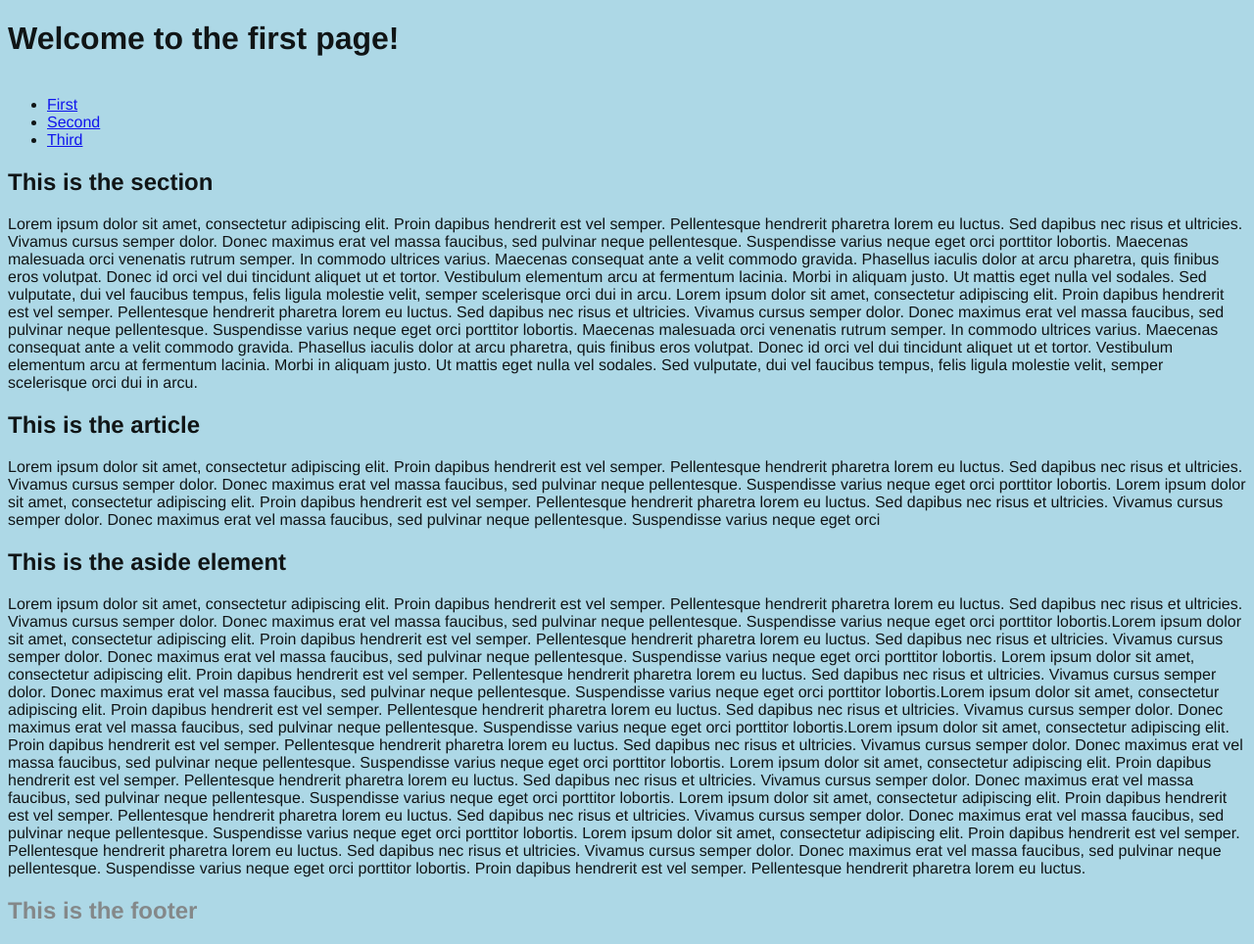
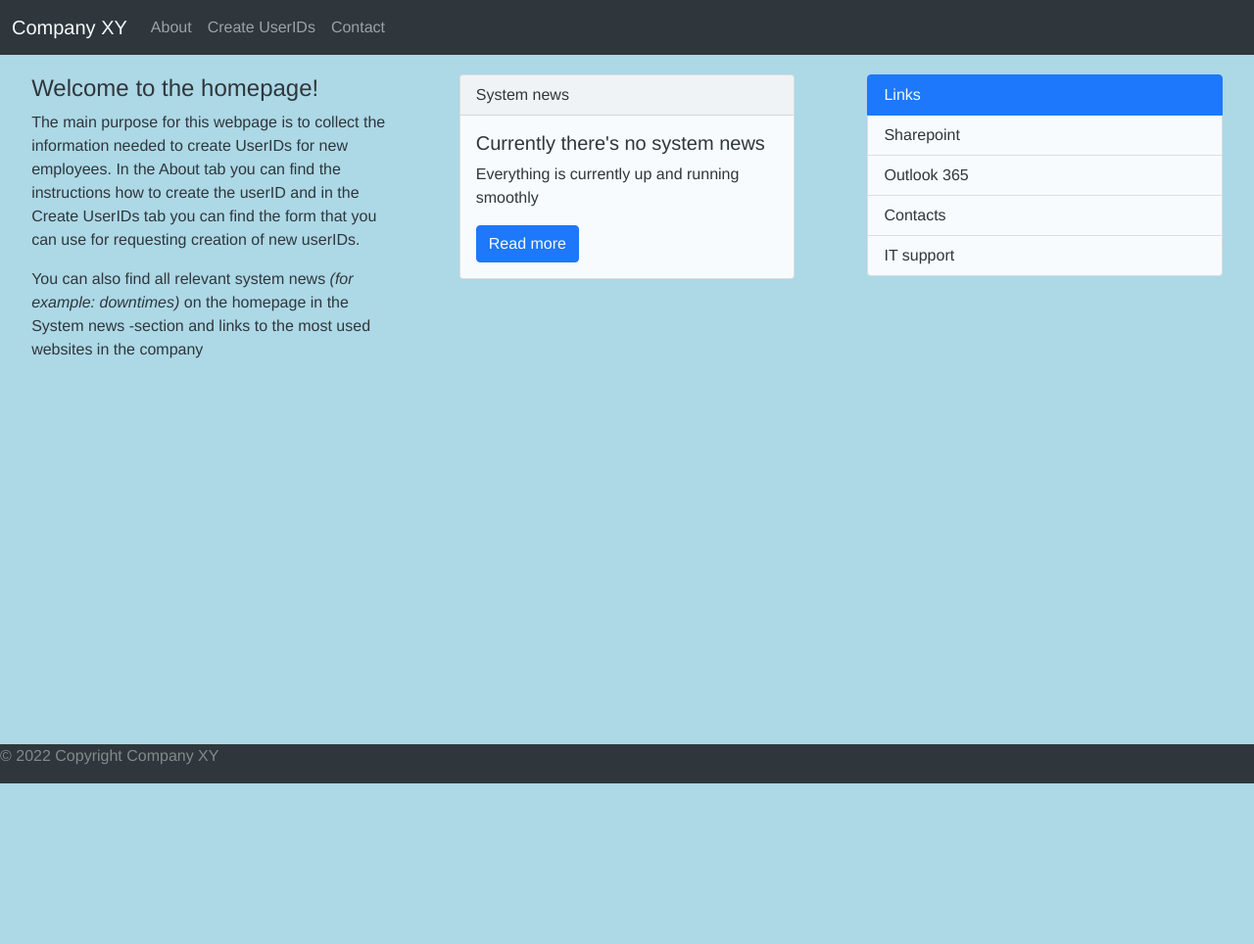
Before and after one commit to An-du/didactic-eureka, a plain HTML site: page index.html in a window 1280 px wide. Shown: the whole page at 98% size. After the commit the page ends 800 px from the top, so only its background shows below. Drawn offline with nearby package versions, Linux system fonts and the light colour scheme.

Commit message:
Update index.html

```diff
--- a/index.html
+++ b/index.html
@@ -1,105 +1,93 @@
-<!DOCTYPE html>
-<html lang="en-US">
-<head>
-		<meta charset="utf-8"/>
-		<link rel="stylesheet" href="styles.css">
-		<title>First - 06B - Coding Exercise</title>
-</head>
-<body>
-<header>
-	<h1>Welcome to the first page!</h1>
-</header>
-<nav>
-<ul>
-  <li><a href="index.html">First</a></li>
-  <li><a href="second.html">Second</a></li>
-  <li><a href="third.html">Third</a></li>
- </ul>
+<!doctype html>
+<html lang="en">
+  <head>
+    <!-- Required meta tags -->
+    <meta charset="utf-8">
+    <meta name="viewport" content="width=device-width, initial-scale=1">
+
+    <!-- Bootstrap CSS -->
+    <link href="https://cdn.jsdelivr.net/npm/bootstrap@5.0.2/dist/css/bootstrap.min.css" rel="stylesheet" integrity="sha384-EVSTQN3/azprG1Anm3QDgpJLIm9Nao0Yz1ztcQTwFspd3yD65VohhpuuCOmLASjC" crossorigin="anonymous">
+	<link href="styles.css" rel="stylesheet" />
+
+    <title>Company XY - Home</title>
+  </head>
+  <body>
+	 <nav class="navbar navbar-expand-sm navbar-dark bg-dark">
+  <div class="container-fluid">
+    <a class="navbar-brand" href="index.html">Company XY</a>
+    <button class="navbar-toggler" type="button" data-bs-toggle="collapse" data-bs-target="#mynavbar">
+      <span class="navbar-toggler-icon"></span>
+    </button>
+    <div class="collapse navbar-collapse" id="mynavbar">
+      <ul class="navbar-nav me-auto">
+        <li class="nav-item">
+          <a class="nav-link" href="about.html">About</a>
+        </li>
+		<li class="nav-item">
+          <a class="nav-link" href="userid.html">Create UserIDs</a>
+        </li>
+        <li class="nav-item">
+          <a class="nav-link" href="contact.html">Contact</a>
+        </li>
+      </ul>
+    </div>
+  </div>
 </nav>
-<section>
-	<h2>This is the section</h2>
-	<p>Lorem ipsum dolor sit amet, consectetur adipiscing elit.
-	   Proin dapibus hendrerit est vel semper. Pellentesque hendrerit pharetra lorem eu luctus.
-	   Sed dapibus nec risus et ultricies. Vivamus cursus semper dolor.
-	   Donec maximus erat vel massa faucibus, sed pulvinar neque pellentesque.
-	   Suspendisse varius neque eget orci porttitor lobortis.
-	   Maecenas malesuada orci venenatis rutrum semper.
-	   In commodo ultrices varius. Maecenas consequat ante a velit commodo gravida.
-	   Phasellus iaculis dolor at arcu pharetra, quis finibus eros volutpat.
-	   Donec id orci vel dui tincidunt aliquet ut et tortor.
-	   Vestibulum elementum arcu at fermentum lacinia. Morbi in aliquam justo.
-	   Ut mattis eget nulla vel sodales. Sed vulputate, dui vel faucibus tempus,
-	   felis ligula molestie velit, semper scelerisque orci dui in arcu.
-	   Lorem ipsum dolor sit amet, consectetur adipiscing elit.
-	   Proin dapibus hendrerit est vel semper. Pellentesque hendrerit pharetra lorem eu luctus.
-	   Sed dapibus nec risus et ultricies. Vivamus cursus semper dolor.
-	   Donec maximus erat vel massa faucibus, sed pulvinar neque pellentesque.
-	   Suspendisse varius neque eget orci porttitor lobortis.
-	   Maecenas malesuada orci venenatis rutrum semper.
-	   In commodo ultrices varius. Maecenas consequat ante a velit commodo gravida.
-	   Phasellus iaculis dolor at arcu pharetra, quis finibus eros volutpat.
-	   Donec id orci vel dui tincidunt aliquet ut et tortor.
-	   Vestibulum elementum arcu at fermentum lacinia. Morbi in aliquam justo.
-	   Ut mattis eget nulla vel sodales. Sed vulputate, dui vel faucibus tempus,
-	   felis ligula molestie velit, semper scelerisque orci dui in arcu.</p>
-</section>
-<article>
-	<h2>This is the article </h2>
-	<p>Lorem ipsum dolor sit amet, consectetur adipiscing elit.
-	   Proin dapibus hendrerit est vel semper. Pellentesque hendrerit pharetra lorem eu luctus.
-	   Sed dapibus nec risus et ultricies. Vivamus cursus semper dolor.
-	   Donec maximus erat vel massa faucibus, sed pulvinar neque pellentesque.
-	   Suspendisse varius neque eget orci porttitor lobortis.
-	   Lorem ipsum dolor sit amet, consectetur adipiscing elit.
-	   Proin dapibus hendrerit est vel semper. Pellentesque hendrerit pharetra lorem eu luctus.
-	   Sed dapibus nec risus et ultricies. Vivamus cursus semper dolor.
-	   Donec maximus erat vel massa faucibus, sed pulvinar neque pellentesque.
-	   Suspendisse varius neque eget orci</p>
-</article>
-<aside>
-	<h2>This is the aside element</h2>
-	<p>Lorem ipsum dolor sit amet, consectetur adipiscing elit.
-	   Proin dapibus hendrerit est vel semper. Pellentesque hendrerit pharetra lorem eu luctus.
-	   Sed dapibus nec risus et ultricies. Vivamus cursus semper dolor.
-	   Donec maximus erat vel massa faucibus, sed pulvinar neque pellentesque.
-	   Suspendisse varius neque eget orci porttitor lobortis.Lorem ipsum dolor sit amet, consectetur adipiscing elit.
-	   Proin dapibus hendrerit est vel semper. Pellentesque hendrerit pharetra lorem eu luctus.
-	   Sed dapibus nec risus et ultricies. Vivamus cursus semper dolor.
-	   Donec maximus erat vel massa faucibus, sed pulvinar neque pellentesque.
-	   Suspendisse varius neque eget orci porttitor lobortis.
-	   Lorem ipsum dolor sit amet, consectetur adipiscing elit.
-	   Proin dapibus hendrerit est vel semper. Pellentesque hendrerit pharetra lorem eu luctus.
-	   Sed dapibus nec risus et ultricies. Vivamus cursus semper dolor.
-	   Donec maximus erat vel massa faucibus, sed pulvinar neque pellentesque.
-	   Suspendisse varius neque eget orci porttitor lobortis.Lorem ipsum dolor sit amet, consectetur adipiscing elit.
-	   Proin dapibus hendrerit est vel semper. Pellentesque hendrerit pharetra lorem eu luctus.
-	   Sed dapibus nec risus et ultricies. Vivamus cursus semper dolor.
-	   Donec maximus erat vel massa faucibus, sed pulvinar neque pellentesque.
-	   Suspendisse varius neque eget orci porttitor lobortis.Lorem ipsum dolor sit amet, consectetur adipiscing elit.
-	   Proin dapibus hendrerit est vel semper. Pellentesque hendrerit pharetra lorem eu luctus.
-	   Sed dapibus nec risus et ultricies. Vivamus cursus semper dolor.
-	   Donec maximus erat vel massa faucibus, sed pulvinar neque pellentesque.
-	   Suspendisse varius neque eget orci porttitor lobortis.
-	   Lorem ipsum dolor sit amet, consectetur adipiscing elit.
-	   Proin dapibus hendrerit est vel semper. Pellentesque hendrerit pharetra lorem eu luctus.
-	   Sed dapibus nec risus et ultricies. Vivamus cursus semper dolor.
-	   Donec maximus erat vel massa faucibus, sed pulvinar neque pellentesque.
-	   Suspendisse varius neque eget orci porttitor lobortis.
-	   Lorem ipsum dolor sit amet, consectetur adipiscing elit.
-	   Proin dapibus hendrerit est vel semper. Pellentesque hendrerit pharetra lorem eu luctus.
-	   Sed dapibus nec risus et ultricies. Vivamus cursus semper dolor.
-	   Donec maximus erat vel massa faucibus, sed pulvinar neque pellentesque.
-	   Suspendisse varius neque eget orci porttitor lobortis.
-	   Lorem ipsum dolor sit amet, consectetur adipiscing elit.
-	   Proin dapibus hendrerit est vel semper. Pellentesque hendrerit pharetra lorem eu luctus.
-	   Sed dapibus nec risus et ultricies. Vivamus cursus semper dolor.
-	   Donec maximus erat vel massa faucibus, sed pulvinar neque pellentesque.
-	   Suspendisse varius neque eget orci porttitor lobortis.
-	   Proin dapibus hendrerit est vel semper. Pellentesque hendrerit pharetra lorem eu luctus.
-	  </p>
-</aside>
-<footer>
-	<h2>This is the footer</h2>
+	<div class="container-fluid">
+	 <div class="row">
+	<div class="col-lg-4">
+		<div id="textbox1">
+			<h4>Welcome to the homepage!</h4>
+			<p> The main purpose for this webpage is to collect the information needed to create UserIDs for new employees. In the About tab you can find the instructions how to create the userID and in the Create UserIDs tab you can find the form
+			that you can use for requesting creation of new userIDs.</p>
+			<p> You can also find all relevant system news <i>(for example: downtimes)</i> on the homepage in the System news -section and links to the most used websites in the company</p>
+		</div>
+	</div>
+	<div class="col-lg-4">
+	<div id="textbox2">
+			<div class="card">
+			<div class="card-header">
+			System news
+			</div>
+  <div class="card-body">
+    <h5 class="card-title">Currently there's no system news</h5>
+    <p class="card-text">Everything is currently up and running smoothly</p>
+    <a href="#" class="btn btn-primary">Read more</a>
+  </div>
+</div>
+		</div>
+	</div>
+	<div class="col-lg-4">
+	<div id="textbox3">
+<div class="list-group">
+  <a href="#" class="list-group-item list-group-item-action active">
+    Links
+  </a>
+  <a href="#" class="list-group-item list-group-item-action">Sharepoint</a>
+  <a href="#" class="list-group-item list-group-item-action">Outlook 365</a>
+  <a href="#" class="list-group-item list-group-item-action">Contacts</a>
+  <a href="#" class="list-group-item list-group-item-action">IT support</a>
+</div>
+</div>
+
+		</div>
+	</div>
+	</div>
+<footer class="bg-dark text-center text-lg-start fixed-bottom">
+    <p>© 2022 Copyright Company XY</p>
 </footer>
-</body>
+
+
+    <!-- Optional JavaScript; choose one of the two! -->
+
+    <!-- Option 1: Bootstrap Bundle with Popper -->
+    <script src="https://cdn.jsdelivr.net/npm/bootstrap@5.0.2/dist/js/bootstrap.bundle.min.js" integrity="sha384-MrcW6ZMFYlzcLA8Nl+NtUVF0sA7MsXsP1UyJoMp4YLEuNSfAP+JcXn/tWtIaxVXM" crossorigin="anonymous"></script>
+
+    <!-- Option 2: Separate Popper and Bootstrap JS -->
+    <!--
+    <script src="https://cdn.jsdelivr.net/npm/@popperjs/core@2.9.2/dist/umd/popper.min.js" integrity="sha384-IQsoLXl5PILFhosVNubq5LC7Qb9DXgDA9i+tQ8Zj3iwWAwPtgFTxbJ8NT4GN1R8p" crossorigin="anonymous"></script>
+    <script src="https://cdn.jsdelivr.net/npm/bootstrap@5.0.2/dist/js/bootstrap.min.js" integrity="sha384-cVKIPhGWiC2Al4u+LWgxfKTRIcfu0JTxR+EQDz/bgldoEyl4H0zUF0QKbrJ0EcQF" crossorigin="anonymous"></script>
+    -->
+
+  </body>
 </html>
```
